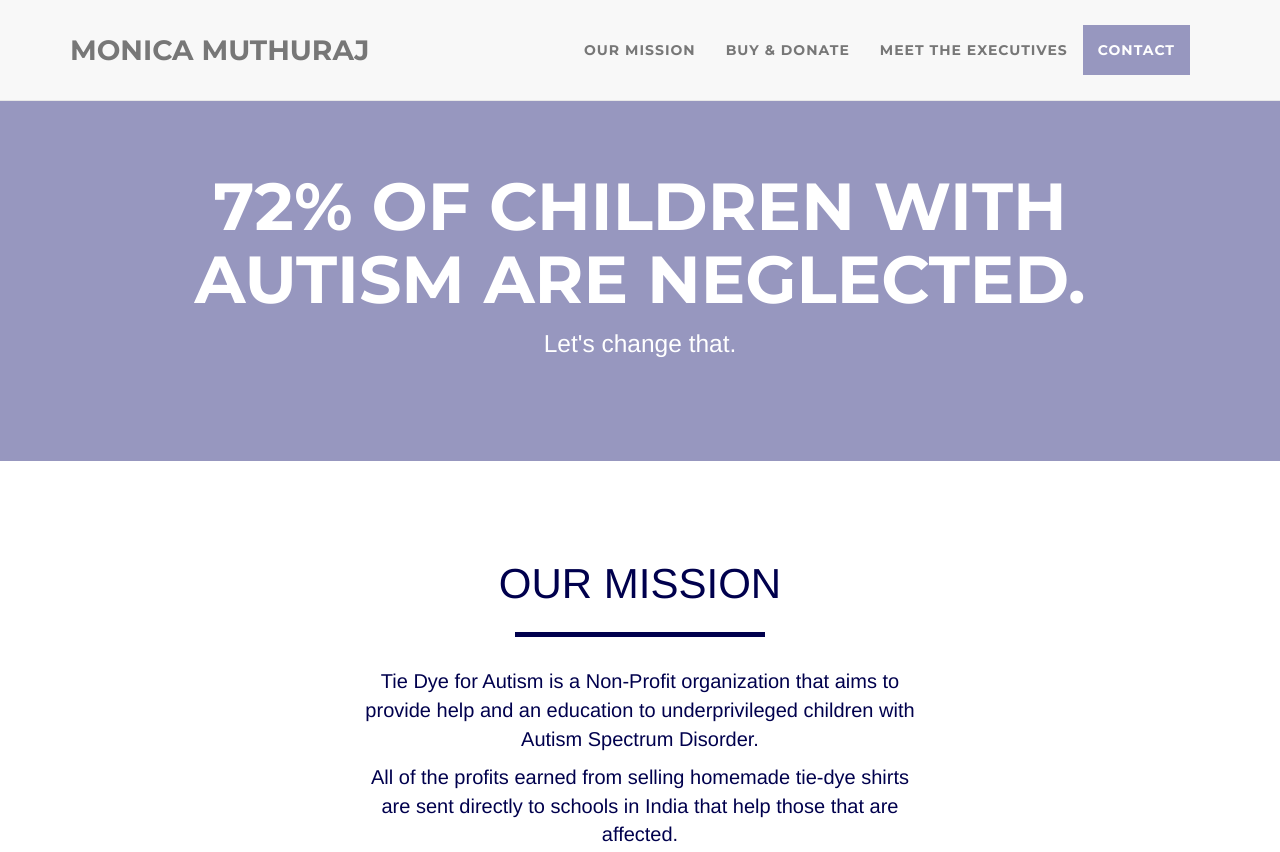
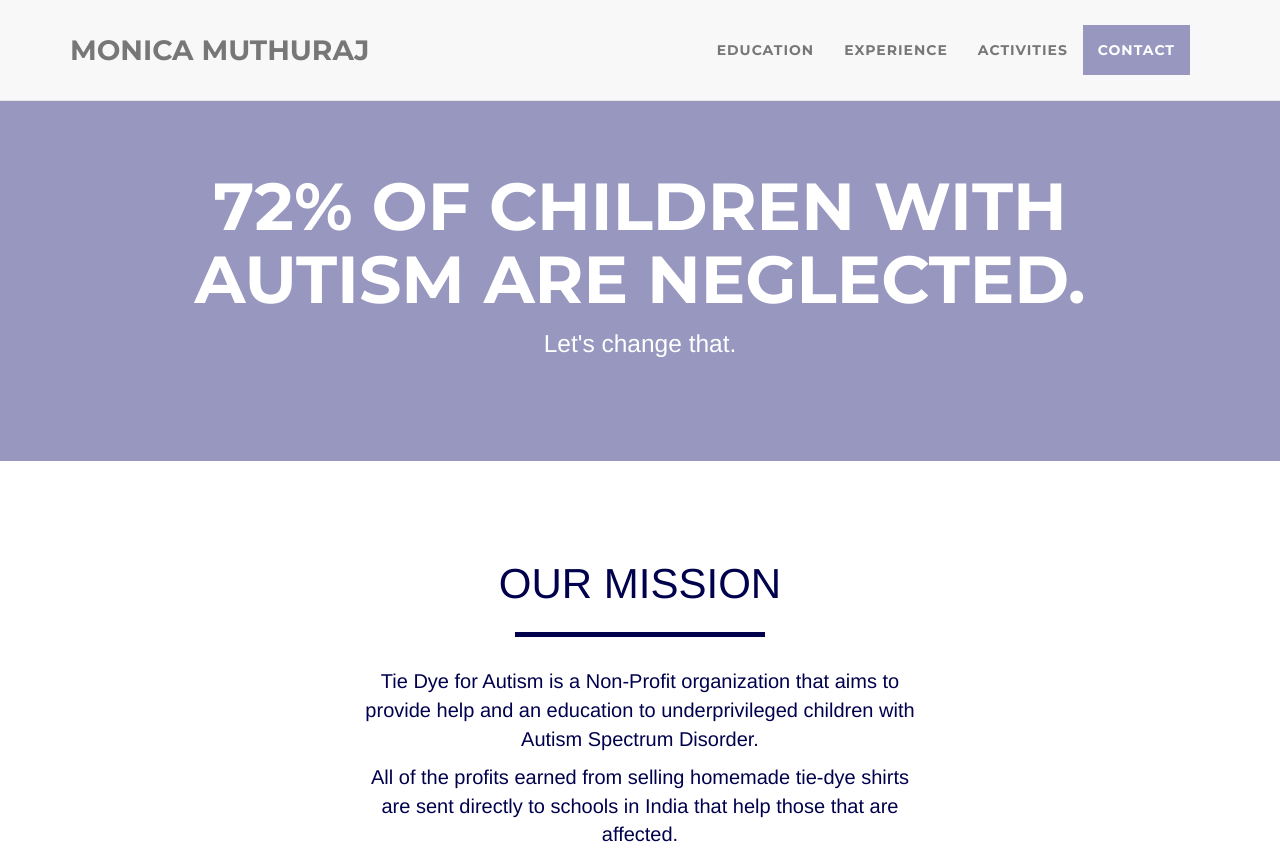
Before and after one commit to typicalmonica/monicamuthuraj, a website with bundled scripts: page index.html in a window 1280 px wide. Shown: the top 852 px of the page. Built offline with nearby package versions, Linux system fonts and the light colour scheme; a script that the page names is missing; files whose address does not match are found by name.

Commit message:
Update index.html

```diff
--- a/index.html
+++ b/index.html
@@ -59,13 +59,13 @@
                         <a href="#page-top"></a>
                     </li>
                     <li class="page-scroll">
-                        <a href="#about">Our Mission</a>
+                        <a href="#about">Education</a>
                     </li>
                     <li class="page-scroll">
-                        <a href="#faq">Buy & Donate</a>
+                        <a href="#faq">Experience</a>
                     </li>
                     <li class="page-scroll">
-                        <a href="#team">Meet the Executives</a>
+                        <a href="#team">Activities</a>
                     </li>
                     <li class="page-scroll">
                         <a href="#contact">Contact</a>
```
